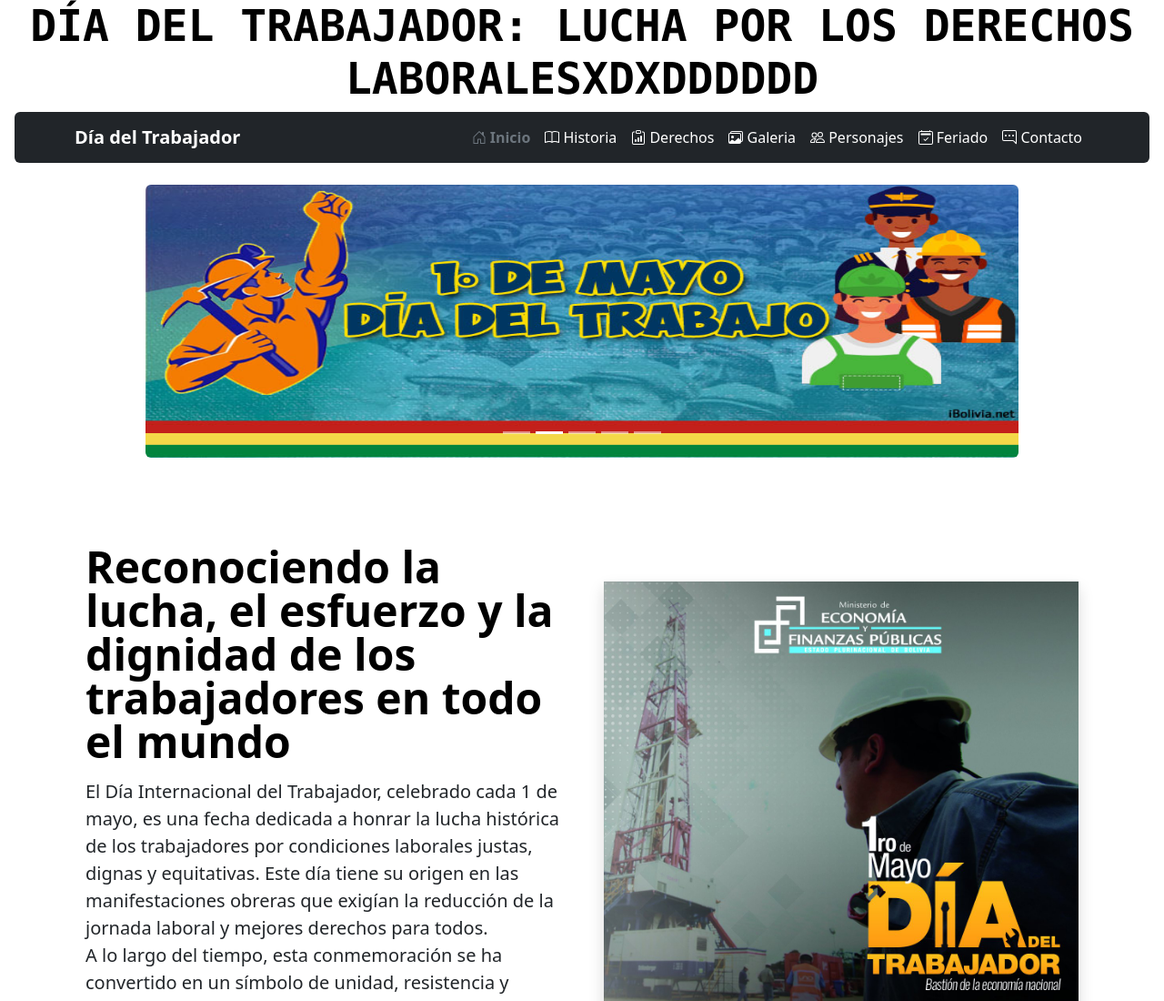
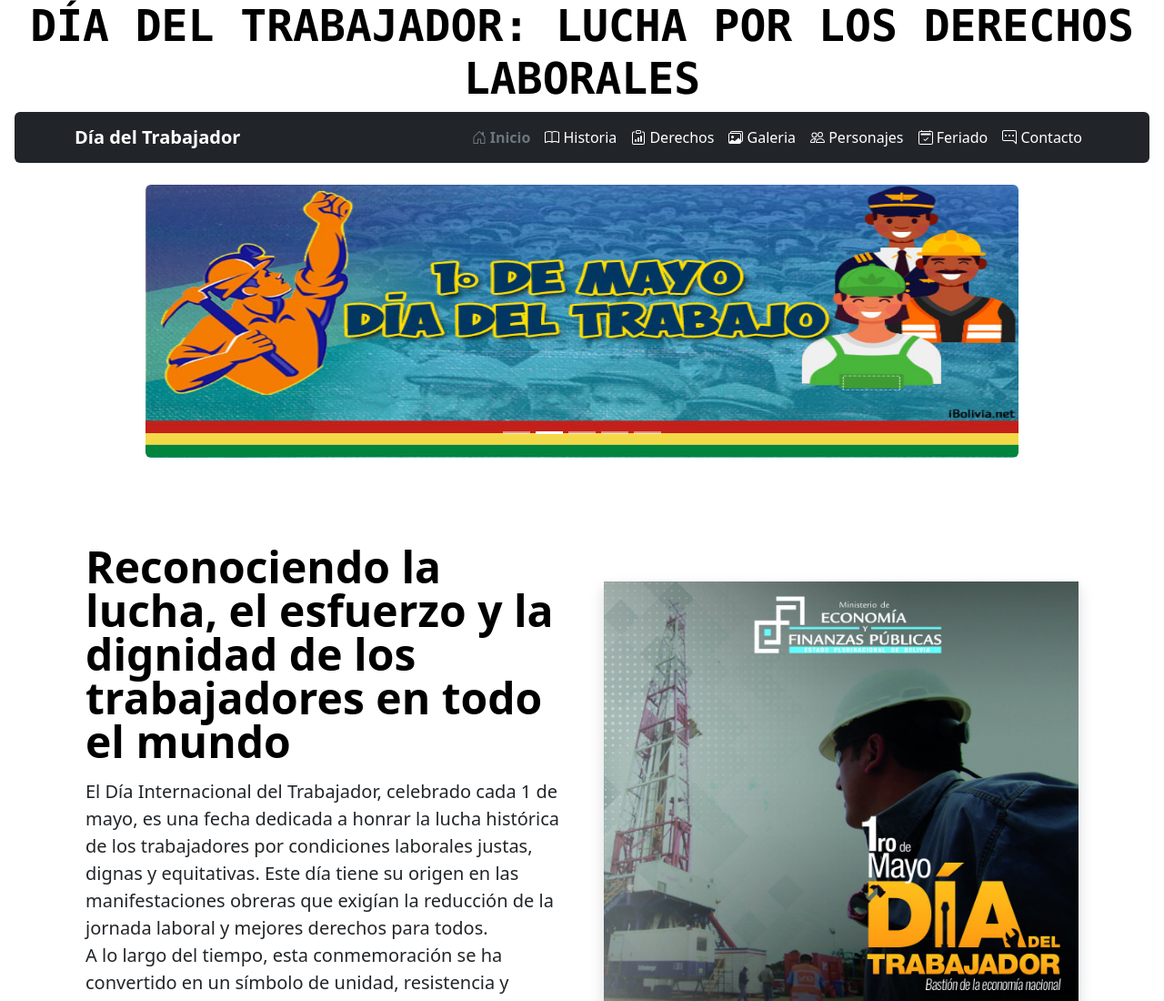
Before and after one commit to samuelcgu-netizen/DIaDelTabajador01, a plain HTML site: page index.html in a window 1280 px wide. Shown: the top 1100 px of the page at 91% size. Drawn offline with Linux system fonts and the light colour scheme.

Commit message:
index.html

```diff
--- a/index.html
+++ b/index.html
@@ -9,7 +9,7 @@
 </head>
 <body>
   <h1 class="display-5 fw-bold text-black text-uppercase text-center font-monospace">
-    Día del Trabajador: Lucha por los derechos laboralesxdxdddddd
+    Día del Trabajador: Lucha por los derechos laborales
   </h1>
   <nav class="mx-3 rounded navbar navbar-expand-lg navbar-dark bg-dark">
     <div class="container">
```
